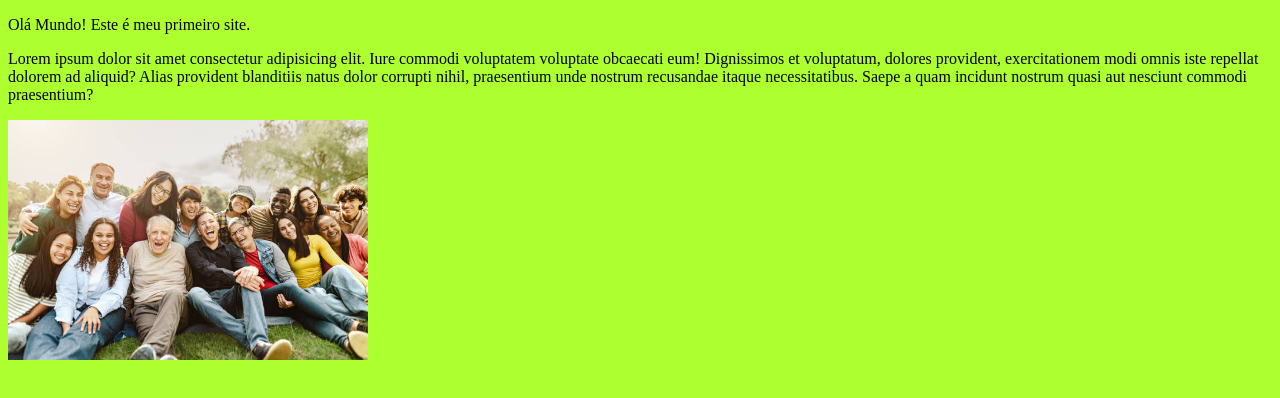
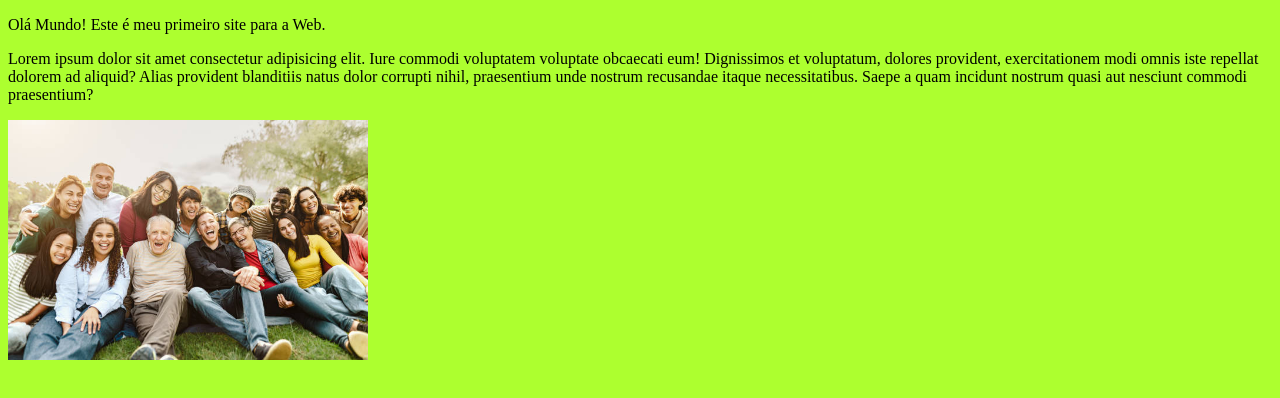
Before and after one commit to bernardoheronville/ProjetoWeb1, a plain HTML site: page index.html in a window 1280 px wide. Drawn offline with Linux system fonts and the light colour scheme.

Commit message:
UPDATE index.html V2

```diff
--- a/index.html
+++ b/index.html
@@ -7,7 +7,7 @@
     <link rel="stylesheet" href="style.css">
 </head>
 <body>
-    <p>Olá Mundo! Este é meu primeiro site.</p>
+    <p>Olá Mundo! Este é meu primeiro site para a Web.</p>
 
     <p>Lorem ipsum dolor sit amet consectetur adipisicing elit. Iure commodi voluptatem voluptate obcaecati eum! Dignissimos et voluptatum, dolores provident, exercitationem modi omnis iste repellat dolorem ad aliquid? Alias provident blanditiis natus dolor corrupti nihil, praesentium unde nostrum recusandae itaque necessitatibus. Saepe a quam incidunt nostrum quasi aut nesciunt commodi praesentium?</p>
     <img src="pessoas,jpg.jpg" alt="" width="360px">
```
